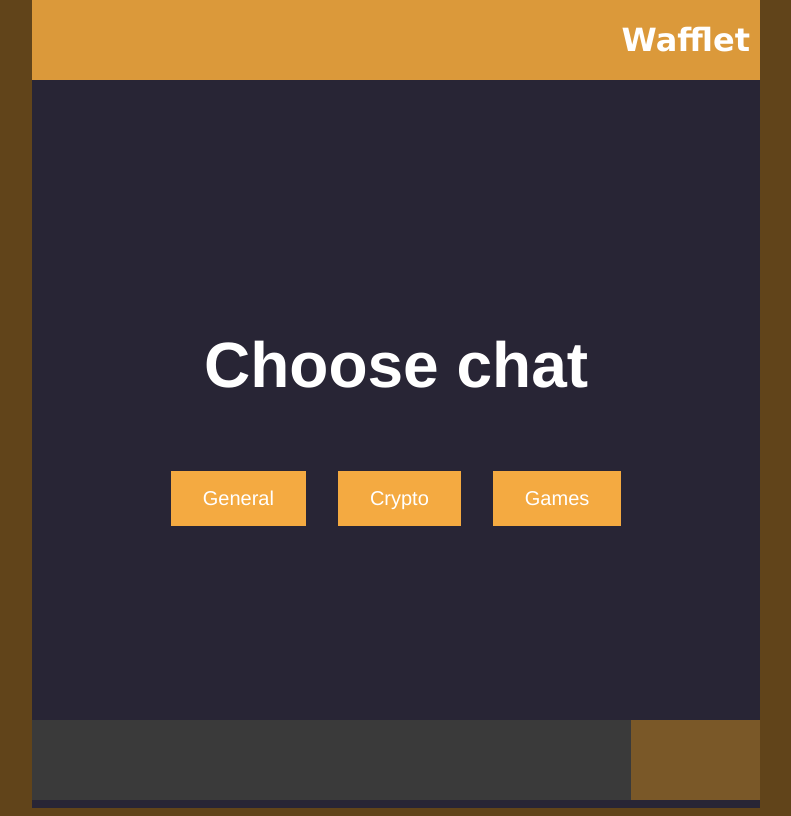
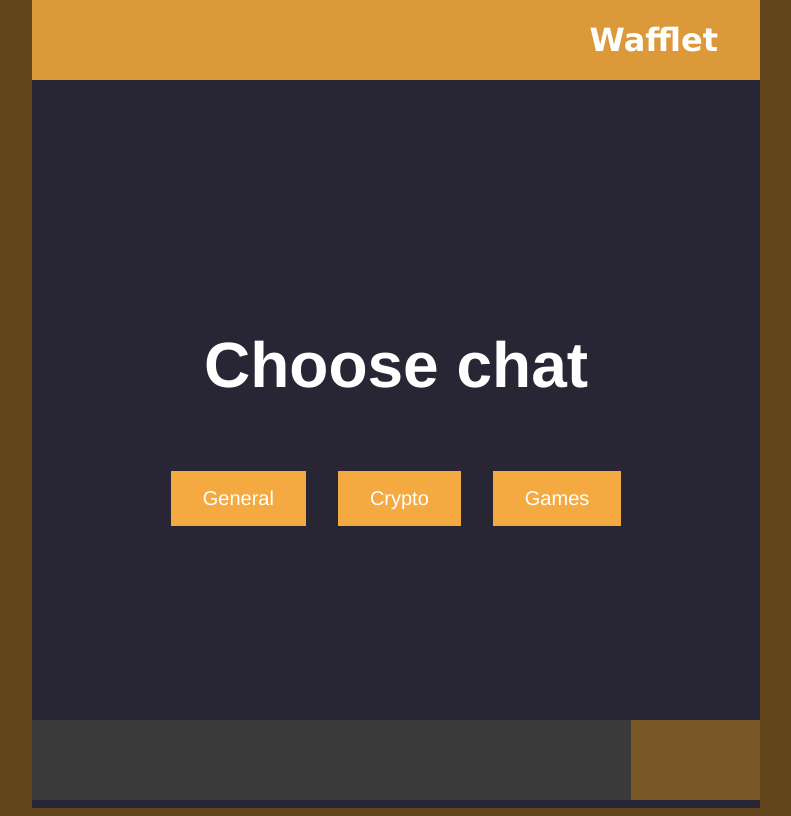
Before and after one commit to TheJeme/wafflet, a React (Create React App) app: page / in a window 1280 px wide. Shown: the whole page, without its empty margins (244-1035 px from the left). Built offline with nearby package versions, Linux system fonts and the light colour scheme.

Commit message:
navbar header

```diff
--- a/src/App.css
+++ b/src/App.css
@@ -111,6 +111,10 @@ button {
   font-size: 1.25rem;
 }
 
+.navheader {
+  margin-right: 4vh;
+}
+
 button:disabled {
   opacity: 0.5;
   cursor: not-allowed;
--- a/src/Layout.js
+++ b/src/Layout.js
@@ -9,12 +9,12 @@ function App(params) {
         {params.id === "frontpage" ? (
           <>
             <div />
-            <h1>Wafflet</h1>
+            <h1 className="navheader">Wafflet</h1>
           </>
         ) : (
           <>
             <button onClick={() => window.open(`/`, "_self")}>{"«"}</button>
-            <h1>
+            <h1 className="navheader">
               Wafflet-{params.id[0].toUpperCase() + params.id.substring(1)}
             </h1>
           </>
```
